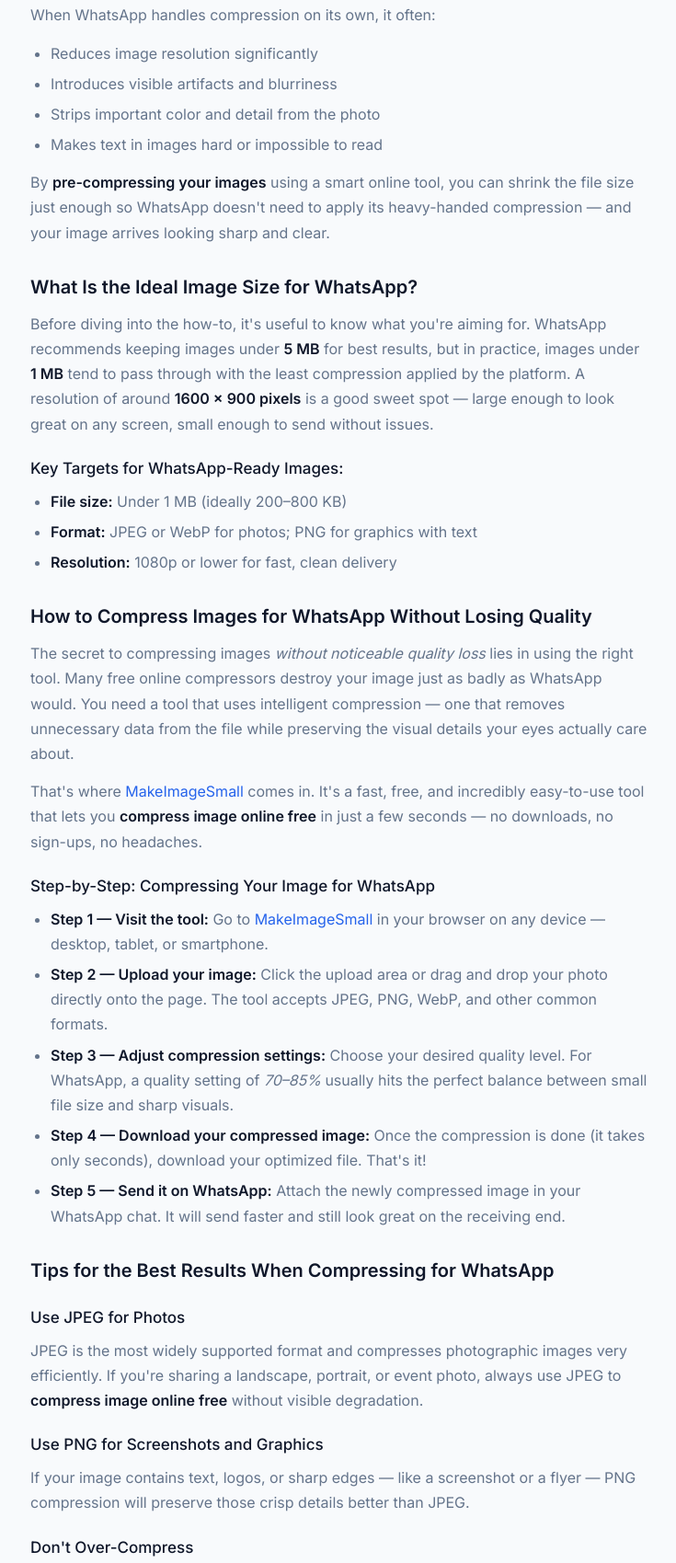
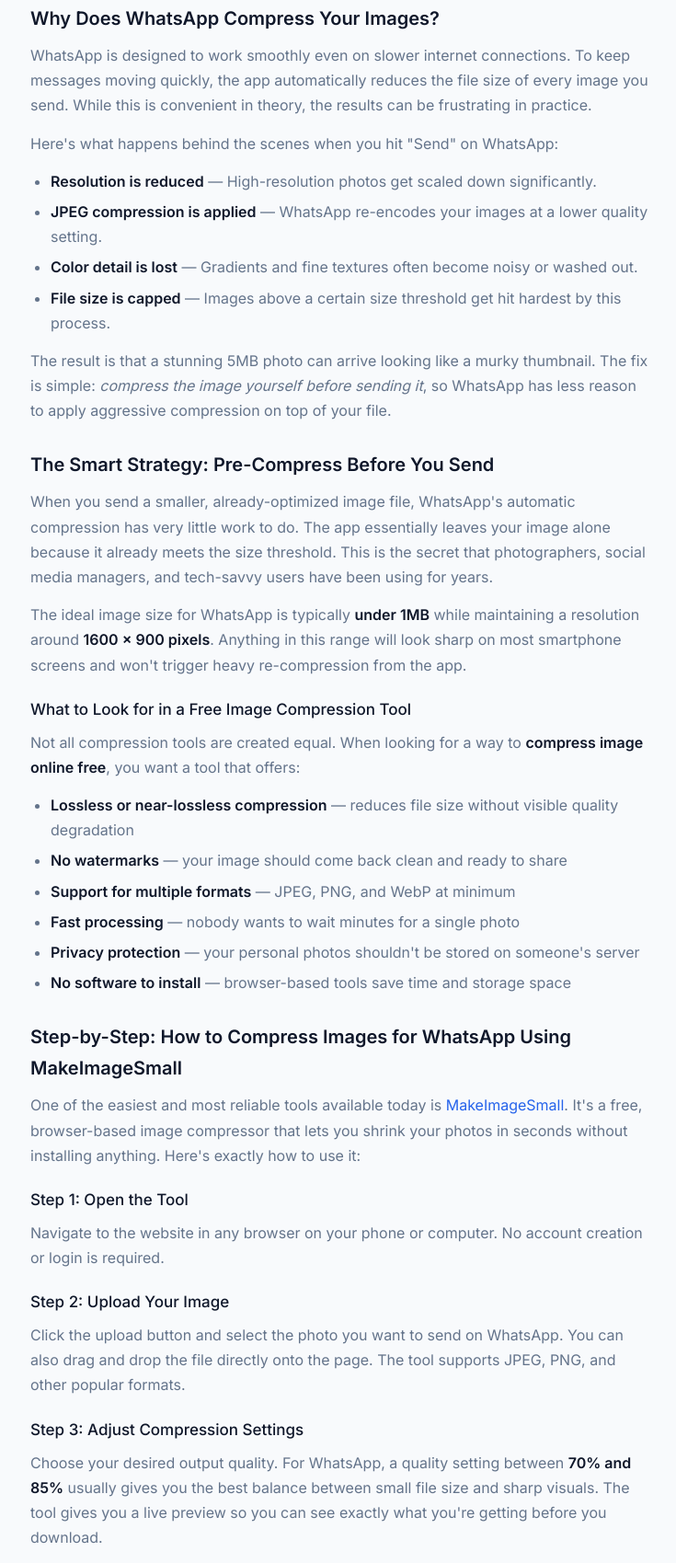
Before and after one commit to kalanaheshanwa/makeimagesmall, a plain HTML site: page blog/how-to-compress-images-for-whatsapp-without-quality-loss-free-eas.html in a window 1280 px wide. Shown: the part 914-2613 px from the top of the page at 92% size, without its empty margins (271-1006 px from the left). Drawn offline with Linux system fonts and the light colour scheme.

Commit message:
Auto blog post: 2026-07-02

```diff
--- a/blog/how-to-compress-images-for-whatsapp-without-quality-loss-free-eas.html
+++ b/blog/how-to-compress-images-for-whatsapp-without-quality-loss-free-eas.html
@@ -3,7 +3,7 @@
 <head>
 <meta charset="UTF-8"><meta name="viewport" content="width=device-width, initial-scale=1.0">
 <title>How to Compress Images for WhatsApp Without Quality Loss (Free & Easy) | MakeImageSmall</title>
-<meta name="description" content="Learn how to compress image online free for WhatsApp without losing quality. Send clear, fast-loading photos with these simple compression tips and tools.">
+<meta name="description" content="Learn how to compress images for WhatsApp without losing quality. Use our compress image online free tool to shrink files instantly for faster sharing.">
 <link rel="canonical" href="https://makeimagesmall.com/blog/how-to-compress-images-for-whatsapp-without-quality-loss-free-eas.html">
 <link rel="icon" href="/favicon.svg" type="image/svg+xml">
 <meta property="og:title" content="How to Compress Images for WhatsApp Without Quality Loss (Free & Easy)"><meta property="og:type" content="article">
@@ -75,82 +75,86 @@
 <main>
   <div class="breadcrumb"><a href="/">Home</a> / <a href="/blog/">Blog</a> / How to Compress Images for WhatsApp Without Quality Loss (Free & Easy)</div>
   <h1>How to Compress Images for WhatsApp Without Quality Loss (Free & Easy)</h1>
-  <div class="post-meta">Published: 2026-05-21 &middot; MakeImageSmall
+  <div class="post-meta">Published: 2026-07-02 &middot; MakeImageSmall
     <div class="post-tags"><span class="post-tag">image compression</span><span class="post-tag">WhatsApp tips</span><span class="post-tag">compress image online free</span></div>
   </div>
   <div class="ad-slot"><!-- AdSense --></div>
-  <article><h2>How to Compress Images for WhatsApp Without Quality Loss (Free &amp; Easy)</h2>
+  <article><h2>How to Compress Images for WhatsApp Without Quality Loss (Free &amp; Easy)</h2><div style="background:var(--brand-light);border:1px solid var(--brand-mid);border-radius:10px;padding:14px 18px;margin:20px 0;display:flex;align-items:center;justify-content:space-between;flex-wrap:wrap;gap:10px;transition:background .3s,border-color .3s"><span style="font-size:13px;font-weight:500;color:var(--brand)">🖼️ Try MakeImageSmall free — compress images instantly, no uploads, no limits</span><a href="https://makeimagesmall.com" style="background:var(--brand);color:white;text-decoration:none;padding:8px 16px;border-radius:7px;font-size:13px;font-weight:600;white-space:nowrap;flex-shrink:0">Try it free →</a></div>
 
-<p>We've all been there — you try to send a beautiful high-resolution photo on WhatsApp, and it comes out looking blurry, pixelated, or completely distorted on the other end. WhatsApp automatically compresses images when you send them, which often destroys the visual quality you worked hard to capture. The good news? You can <strong>compress images for WhatsApp yourself</strong> before sending, giving you full control over the quality and file size. In this guide, we'll show you exactly how to do it — for free and without any technical skills.</p>
+<p>We've all been there. You snap a perfect photo, try to send it on WhatsApp, and it either takes forever to upload or arrives looking blurry and pixelated on the other end. WhatsApp automatically compresses images when you send them, which often destroys the quality you worked so hard to capture. The good news? You can take control of this process yourself and <strong>compress images for WhatsApp without sacrificing visual quality</strong> — all for free.</p>
+
+<p>In this guide, we'll walk you through exactly why WhatsApp compresses your images, what you can do about it, and the easiest tools and methods available today to get crisp, fast-loading photos every time.</p>
 
 <h2>Why Does WhatsApp Compress Your Images?</h2>
 
-<p>WhatsApp has a file size limit and uses aggressive compression algorithms to reduce data usage and speed up delivery. While this is convenient for casual chatting, it can ruin professional photos, marketing graphics, or cherished memories that deserve to look their best.</p>
+<p>WhatsApp is designed to work smoothly even on slower internet connections. To keep messages moving quickly, the app automatically reduces the file size of every image you send. While this is convenient in theory, the results can be frustrating in practice.</p>
 
-<p>When WhatsApp handles compression on its own, it often:</p>
+<p>Here's what happens behind the scenes when you hit "Send" on WhatsApp:</p>
 
 <ul>
-  <li>Reduces image resolution significantly</li>
-  <li>Introduces visible artifacts and blurriness</li>
-  <li>Strips important color and detail from the photo</li>
-  <li>Makes text in images hard or impossible to read</li>
+  <li><strong>Resolution is reduced</strong> — High-resolution photos get scaled down significantly.</li>
+  <li><strong>JPEG compression is applied</strong> — WhatsApp re-encodes your images at a lower quality setting.</li>
+  <li><strong>Color detail is lost</strong> — Gradients and fine textures often become noisy or washed out.</li>
+  <li><strong>File size is capped</strong> — Images above a certain size threshold get hit hardest by this process.</li>
 </ul>
 
-<p>By <strong>pre-compressing your images</strong> using a smart online tool, you can shrink the file size just enough so WhatsApp doesn't need to apply its heavy-handed compression — and your image arrives looking sharp and clear.</p>
+<p>The result is that a stunning 5MB photo can arrive looking like a murky thumbnail. The fix is simple: <em>compress the image yourself before sending it</em>, so WhatsApp has less reason to apply aggressive compression on top of your file.</p>
 
-<h2>What Is the Ideal Image Size for WhatsApp?</h2>
+<h2>The Smart Strategy: Pre-Compress Before You Send</h2>
 
-<p>Before diving into the how-to, it's useful to know what you're aiming for. WhatsApp recommends keeping images under <strong>5 MB</strong> for best results, but in practice, images under <strong>1 MB</strong> tend to pass through with the least compression applied by the platform. A resolution of around <strong>1600 x 900 pixels</strong> is a good sweet spot — large enough to look great on any screen, small enough to send without issues.</p>
+<p>When you send a smaller, already-optimized image file, WhatsApp's automatic compression has very little work to do. The app essentially leaves your image alone because it already meets the size threshold. This is the secret that photographers, social media managers, and tech-savvy users have been using for years.</p>
 
-<h3>Key Targets for WhatsApp-Ready Images:</h3>
+<p>The ideal image size for WhatsApp is typically <strong>under 1MB</strong> while maintaining a resolution around <strong>1600 x 900 pixels</strong>. Anything in this range will look sharp on most smartphone screens and won't trigger heavy re-compression from the app.</p>
+
+<h3>What to Look for in a Free Image Compression Tool</h3>
+
+<p>Not all compression tools are created equal. When looking for a way to <strong>compress image online free</strong>, you want a tool that offers:</p>
 
 <ul>
-  <li><strong>File size:</strong> Under 1 MB (ideally 200–800 KB)</li>
-  <li><strong>Format:</strong> JPEG or WebP for photos; PNG for graphics with text</li>
-  <li><strong>Resolution:</strong> 1080p or lower for fast, clean delivery</li>
+  <li><strong>Lossless or near-lossless compression</strong> — reduces file size without visible quality degradation</li>
+  <li><strong>No watermarks</strong> — your image should come back clean and ready to share</li>
+  <li><strong>Support for multiple formats</strong> — JPEG, PNG, and WebP at minimum</li>
+  <li><strong>Fast processing</strong> — nobody wants to wait minutes for a single photo</li>
+  <li><strong>Privacy protection</strong> — your personal photos shouldn't be stored on someone's server</li>
+  <li><strong>No software to install</strong> — browser-based tools save time and storage space</li>
 </ul>
 
-<h2>How to Compress Images for WhatsApp Without Losing Quality</h2>
+<h2>Step-by-Step: How to Compress Images for WhatsApp Using MakeImageSmall</h2>
 
-<p>The secret to compressing images <em>without noticeable quality loss</em> lies in using the right tool. Many free online compressors destroy your image just as badly as WhatsApp would. You need a tool that uses intelligent compression — one that removes unnecessary data from the file while preserving the visual details your eyes actually care about.</p>
+<p>One of the easiest and most reliable tools available today is <a href="https://makeimagesmall.com">MakeImageSmall</a>. It's a free, browser-based image compressor that lets you shrink your photos in seconds without installing anything. Here's exactly how to use it:</p>
 
-<p>That's where <a href="https://makeimagesmall.com">MakeImageSmall</a> comes in. It's a fast, free, and incredibly easy-to-use tool that lets you <strong>compress image online free</strong> in just a few seconds — no downloads, no sign-ups, no headaches.</p>
+<h3>Step 1: Open the Tool</h3>
+<p>Navigate to the website in any browser on your phone or computer. No account creation or login is required.</p>
 
-<h3>Step-by-Step: Compressing Your Image for WhatsApp</h3>
+<h3>Step 2: Upload Your Image</h3>
+<p>Click the upload button and select the photo you want to send on WhatsApp. You can also drag and drop the file directly onto the page. The tool supports JPEG, PNG, and other popular formats.</p>
+
+<h3>Step 3: Adjust Compression Settings</h3>
+<p>Choose your desired output quality. For WhatsApp, a quality setting between <strong>70% and 85%</strong> usually gives you the best balance between small file size and sharp visuals. The tool gives you a live preview so you can see exactly what you're getting before you download.</p>
+
+<h3>Step 4: Download and Send</h3>
+<p>Hit the download button to save your compressed image. Now head over to WhatsApp and send it as a file or document (instead of a regular photo) to preserve every pixel of your hard work.</p>
+
+<h2>Pro Tips for Sending High-Quality Images on WhatsApp</h2>
 
 <ul>
-  <li><strong>Step 1 — Visit the tool:</strong> Go to <a href="https://makeimagesmall.com">MakeImageSmall</a> in your browser on any device — desktop, tablet, or smartphone.</li>
-  <li><strong>Step 2 — Upload your image:</strong> Click the upload area or drag and drop your photo directly onto the page. The tool accepts JPEG, PNG, WebP, and other common formats.</li>
-  <li><strong>Step 3 — Adjust compression settings:</strong> Choose your desired quality level. For WhatsApp, a quality setting of <em>70–85%</em> usually hits the perfect balance between small file size and sharp visuals.</li>
-  <li><strong>Step 4 — Download your compressed image:</strong> Once the compression is done (it takes only seconds), download your optimized file. That's it!</li>
-  <li><strong>Step 5 — Send it on WhatsApp:</strong> Attach the newly compressed image in your WhatsApp chat. It will send faster and still look great on the receiving end.</li>
+  <li><em>Send as a document</em> — WhatsApp skips compression entirely when you send images as documents or files.</li>
+  <li><strong>Avoid screenshot sharing</strong> — Screenshots are already low-quality. Compress the original file instead.</li>
+  <li><em>Use PNG for graphics and logos</em> — PNG holds up better than JPEG for text-heavy or flat-color images.</li>
+  <li><strong>Batch compress when sending multiple photos</strong> — this saves time and keeps all images consistent in quality.</li>
 </ul>
 
-<h2>Tips for the Best Results When Compressing for WhatsApp</h2>
+<h2>Why Choosing the Right Tool Matters</h2>
 
-<h3>Use JPEG for Photos</h3>
-<p>JPEG is the most widely supported format and compresses photographic images very efficiently. If you're sharing a landscape, portrait, or event photo, always use JPEG to <strong>compress image online free</strong> without visible degradation.</p>
+<p>When you <strong>compress image online free</strong>, the quality of the tool makes a massive difference. Poor compressors use brute-force methods that simply strip out image data. Better tools, like smart algorithms that identify redundant pixel information, can <em>cut file size by up to 80%</em> with almost no visible change to the image.</p>
 
-<h3>Use PNG for Screenshots and Graphics</h3>
-<p>If your image contains text, logos, or sharp edges — like a screenshot or a flyer — PNG compression will preserve those crisp details better than JPEG.</p>
+<p>That's exactly what makes <a href="https://makeimagesmall.com">MakeImageSmall</a> stand out. It uses intelligent compression that preserves the details that matter — sharpness, color accuracy, and fine texture — while aggressively removing the data your eyes would never notice anyway. Whether you need to <strong>compress image online free</strong> for WhatsApp, email, or social media, it handles everything in one clean, simple interface.</p>
 
-<h3>Don't Over-Compress</h3>
-<p>Going below 60% quality usually makes compression artifacts visible. Stick to the <em>70–85% range</em> and you'll get a file that's small enough for WhatsApp but still looks professional.</p>
+<h2>Start Sending Better Photos on WhatsApp Today</h2>
 
-<h3>Resize Before Compressing</h3>
-<p>If your original photo is 4K or higher resolution, consider resizing it to 1080p first. Reducing the dimensions alone can cut file size dramatically — and many tools that let you <strong>compress image online free</strong> also offer resizing options in the same workflow.</p>
+<p>Blurry WhatsApp photos are a problem with a very easy solution. Take two minutes to pre-compress your images before you hit send, and you'll never have to cringe at a degraded photo again. Your friends, family, and clients will notice the difference immediately.</p>
 
-<h2>Why Bother Compressing Images Before Sending?</h2>
-
-<p>Beyond just image quality, pre-compressing your WhatsApp images also means <strong>faster send and load times</strong>, less mobile data consumption, and a much better experience for the person receiving your photo. Whether you're a small business owner sharing product images, a photographer delivering previews, or simply someone who cares about how their memories look — taking 10 seconds to compress an image makes a real difference.</p>
-
-<p>The best part? When you <strong>compress image online free</strong> using the right tool, there's genuinely no downside. You get a smaller file <em>and</em> better visual quality than what WhatsApp's built-in compression would deliver.</p>
-
-<h2>Start Sending Sharper Images on WhatsApp Today</h2>
-
-<p>Stop letting WhatsApp ruin your photos. Take back control of your image quality with a tool that's fast, free, and built for exactly this purpose. Whether you're compressing one image or a whole batch, the process takes seconds and the results speak for themselves.</p>
-
-<p><strong>Ready to try it?</strong> Visit <a href="https://makeimagesmall.com">MakeImageSmall</a> right now, upload your image, and see the difference for yourself — <em>no account required, completely free, and results in under 10 seconds.</em> Your WhatsApp contacts will notice the upgrade immediately.</p></article>
+<p><strong>Ready to see the difference for yourself?</strong> Try the free tool right now and <strong>compress image online free</strong> in seconds — no sign-up, no software, no hassle. Your next WhatsApp photo deserves to arrive exactly as you intended it.</p></article>
   <div class="ad-slot"><!-- AdSense --></div>
   <div class="cta-box">
     <h3>Try MakeImageSmall Free — Right Now</h3>
```
Also changed, not shown: blog/posts.json (+16 -0 lines).
